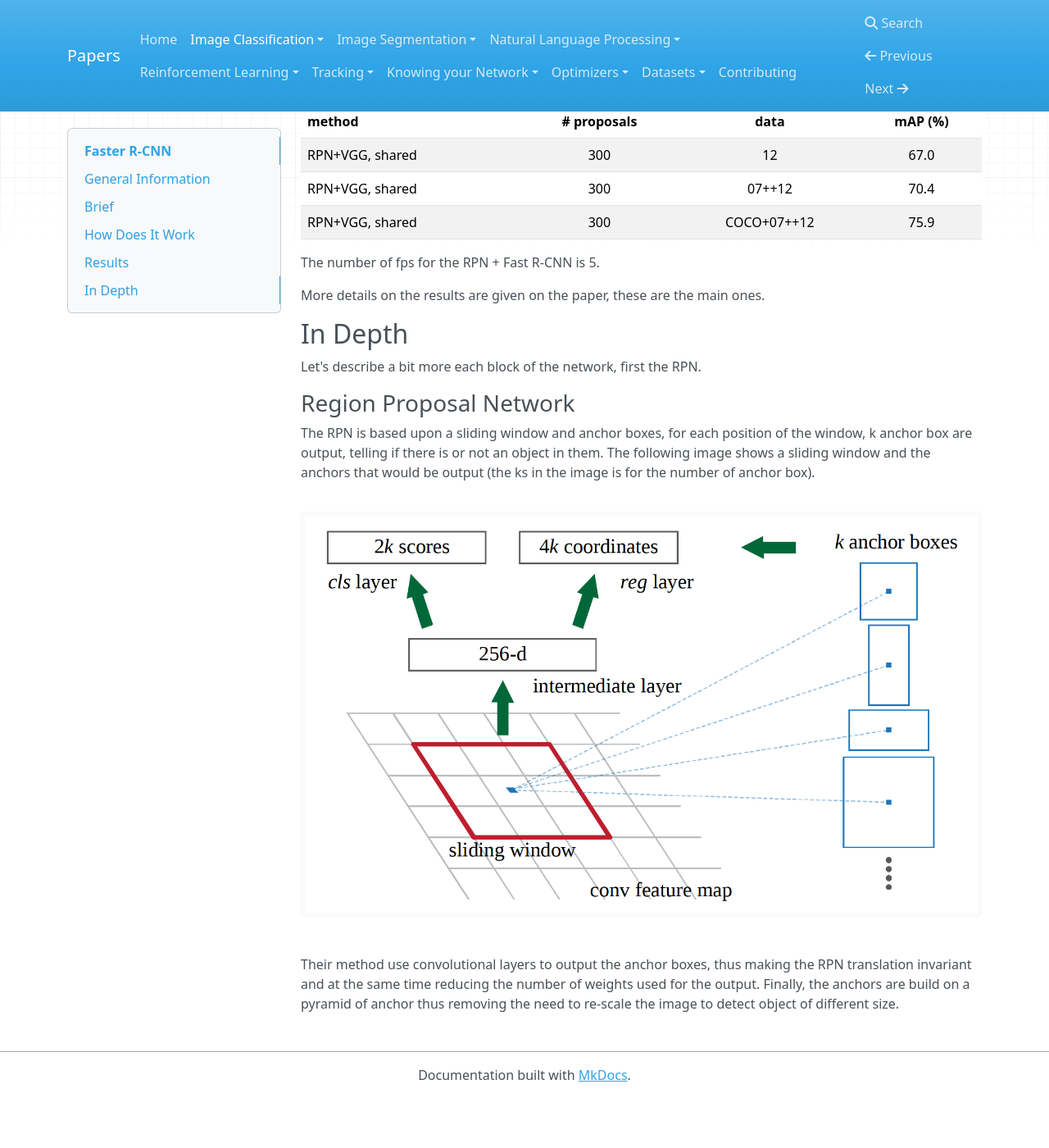
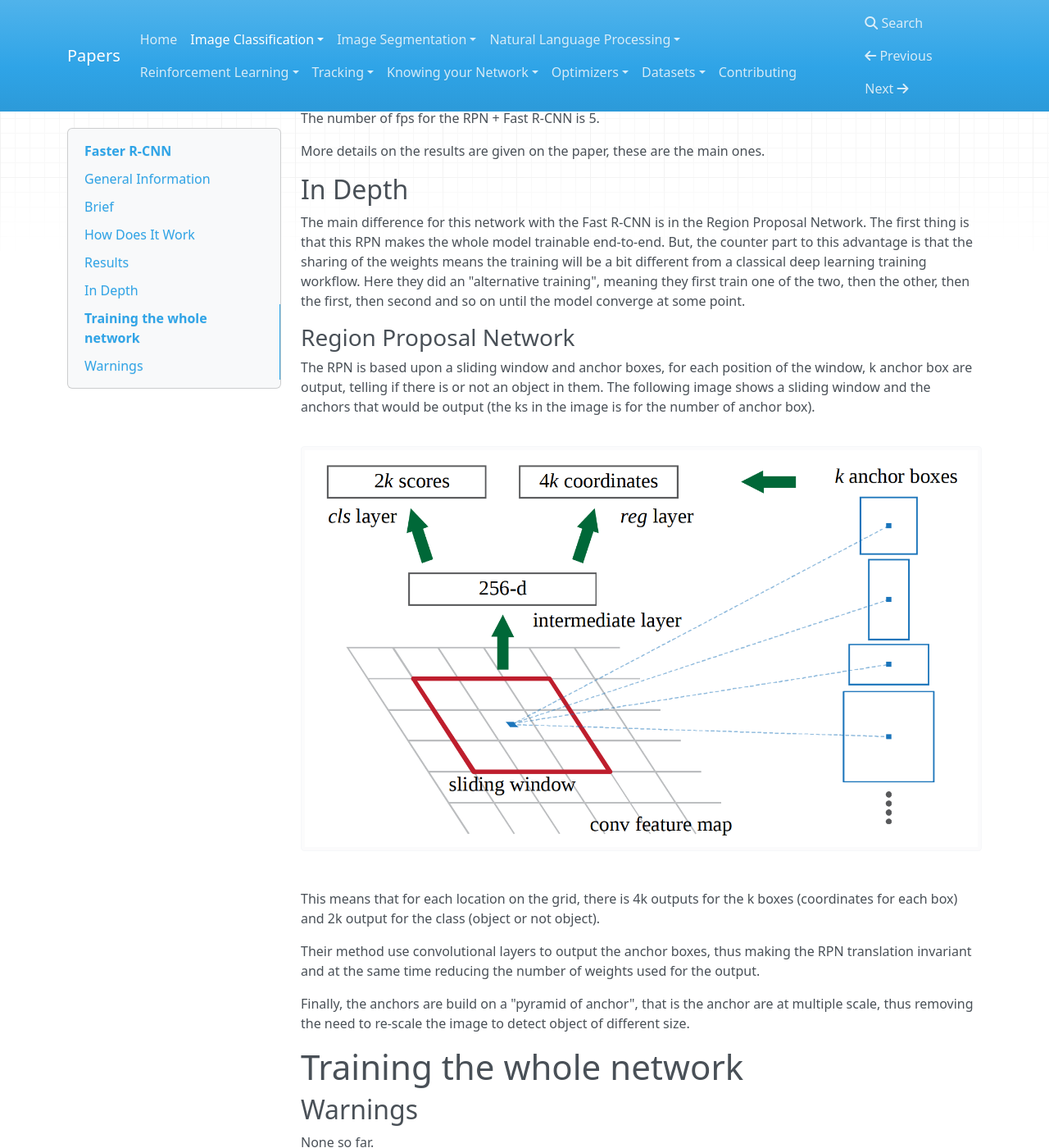
Before and after one commit to D3lt4lph4/papers, an MkDocs documentation site: the page built from docs/imageclassif/fasterrcnn.md, in a window 1280 px wide and 1400 px high, scrolled down 1943 px. Shown: the whole window at 82% size. Built offline with MkDocs 1.6.1, drawn with Linux system fonts in a browser that asks for light colours; nearby versions of some CDN libraries; old or Windows-style settings are respelled for this version of MkDocs; before the commit the page ends 3282 px from its top, so only the background shows below that; some of the changed text lies outside the part shown.

Commit message:
updating up to training

```diff
--- a/docs/imageclassif/fasterrcnn.md
+++ b/docs/imageclassif/fasterrcnn.md
@@ -6,15 +6,14 @@
 - Authors: Shaoqing Ren, Kaiming He, Ross Girshick, and Jian Sun
 - Link: [article](https://arxiv.org/abs/1506.01497)
 - Date of first submission: 4 Jun 2015
-- Implementations: (just put a few, there are a lot of implementation even per framework, check on the web to find the best one)
+- Implementations: (I just put a few, there are a lot of implementation even per framework, check on the web to find the best one)
     - [TensorFlow](https://github.com/endernewton/tf-faster-rcnn)
     - [Caffe/Matlab](https://github.com/ShaoqingRen/faster_rcnn)
     - [Pytorch](https://github.com/jwyang/faster-rcnn.pytorch)
 
 ## Brief
 
-At the time of the publication, most of the object detection networks were in at least two part, one to extract ROI from the image and the second to classify the extracted regions. This was one of the bottlenecks in order to speed up the detections. The Faster R-CNN (which is basically a better version of the Fast R-CNN network) remove this bottleneck by introducing a Region Proposal Network (RPN).
-According to the paper, they achieve a frame rate of 5fps on a GPU with the VGG16 as base network, while have state-of-the-art scores.
+The Faster R-CNN is an improved version of the Fast R-CNN. The main amelioration of the network was to transform the region proposal network into a neural network to integrate it into the whole architecture. They achieve a frame rate of 5fps on a GPU with the VGG16 as base network, while having state-of-the-art scores.
 
 ## How Does It Work
 
@@ -59,7 +54,7 @@ More details on the results are given on the paper, these are the main ones.
 
 ## In Depth
 
-Let's describe a bit more each block of the network, first the RPN.
+The main difference for this network with the Fast R-CNN is in the Region Proposal Network. The first thing is that this RPN makes the whole model trainable end-to-end. But, the counter part to this advantage is that the sharing of the weights means the training will be a bit different from a classical deep learning training workflow. Here they did an "alternative training", meaning they first train one of the two, then the other, then the first, then second and so on until the model converge at some point.
 
 ### Region Proposal Network
 
@@ -67,5 +62,16 @@ The RPN is based upon a sliding window and anchor boxes, for each position of th
 
 ![Network anchors](https://raw.githubusercontent.com/D3lt4lph4/papers/master/docs/images/imageclassif/fasterrcnn/anchor.png "Faster R-CNN anchor")
 
+This means that for each location on the grid, there is 4k outputs for the k boxes (coordinates for each box) and 2k output for the class (object or not object).
 
-Their method use convolutional layers to output the anchor boxes, thus making the RPN translation invariant and at the same time reducing the number of weights used for the output. Finally, the anchors are build on a pyramid of anchor thus removing the need to re-scale the image to detect object of different size.
+Their method use convolutional layers to output the anchor boxes, thus making the RPN translation invariant and at the same time reducing the number of weights used for the output.
+
+Finally, the anchors are build on a "pyramid of anchor", that is the anchor are at multiple scale, thus removing the need to re-scale the image to detect object of different size.
+
+# Training the whole network
+
+
+
+## Warnings
+
+None so far.
```
Also changed, not shown: other parts of docs/imageclassif/fasterrcnn.md (+0 -4 lines).
